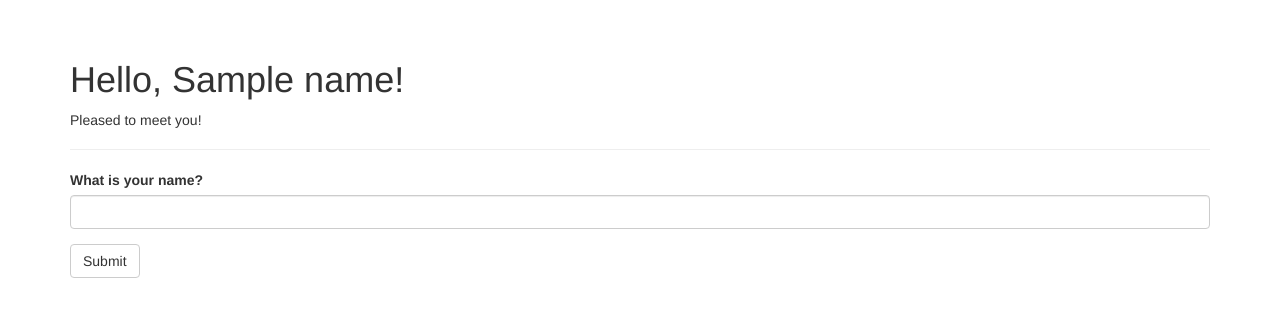
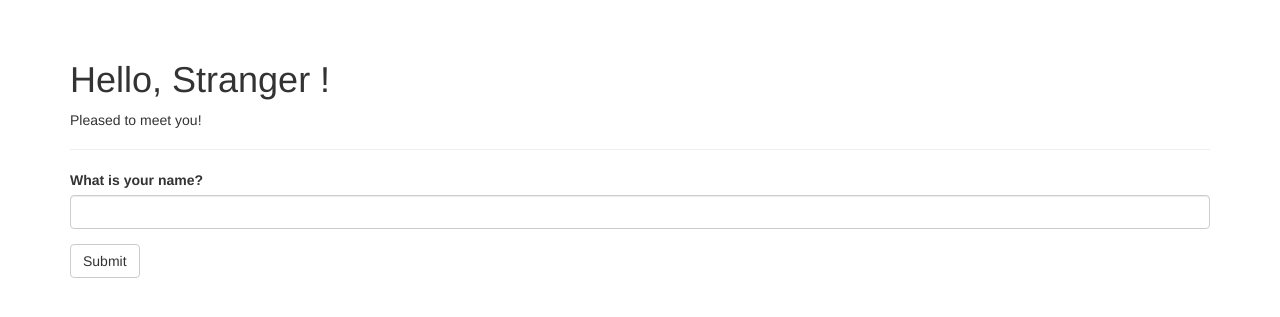
Before and after one commit to stvngrcia/flasky, a Flask app: template app/templates/index.html in a window 1280 px wide. Shown: the part 52-369 px from the top of the page. Run offline with Flask 2, Linux system fonts and the light colour scheme; tables that the repository leaves empty hold one stand-in row (values such as "Sample post"); the template is opened without the code that fills it: values that come from a table or form of the project are taken from there, most other values are stand-ins (such as "Sample title", 1, 10 or a date in 2020); some libraries are stand-ins or nearby versions.

Commit message:
customizing user name on session

```diff
--- a/app/templates/index.html
+++ b/app/templates/index.html
@@ -5,7 +5,12 @@
 
 {% block page_content %}
 <div class="page-header">
-    <h1>Hello, {% if name %}{{ name }}{% else %}Stranger{% endif %}!</h1>
+    <h1>Hello,
+        {% if current_user.is_authenticated %}
+            {{current_user.user_name}}
+        {% else %}
+            Stranger
+        {% endif %}!</h1>
     {% if not known %}
     <p>Pleased to meet you!</p>
     {% else %}
```
Also changed, not shown: data.sqlite.
